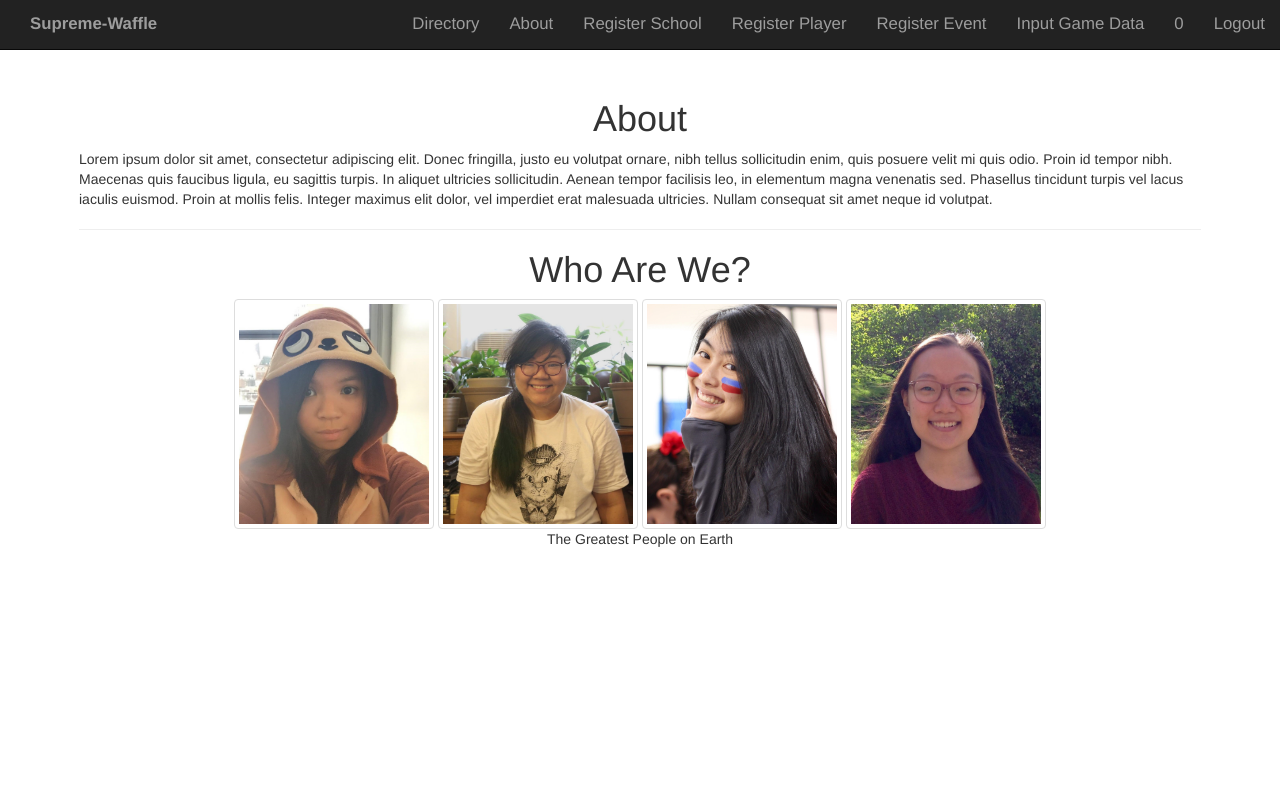
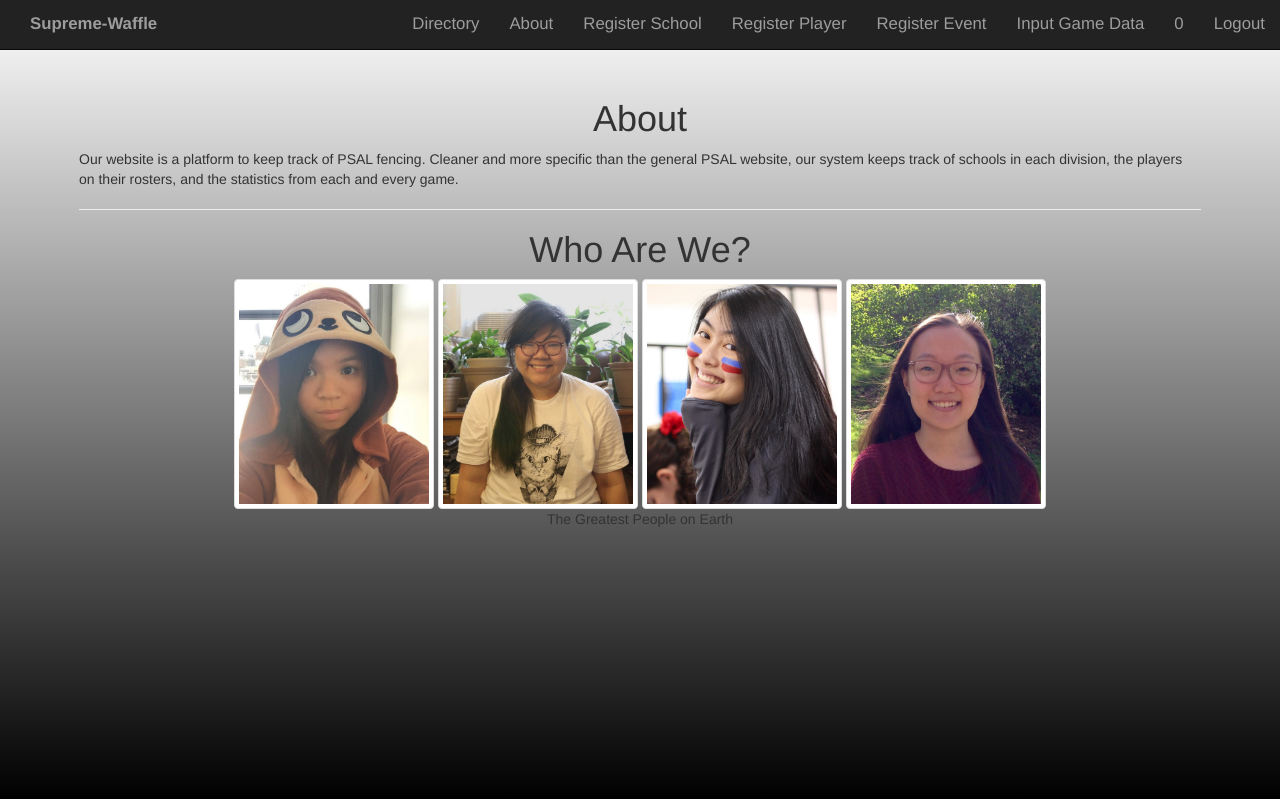
Before and after one commit to serenadipity/supreme-waffle, a Flask app: page /about in a window 1280 px wide. Shown: the part 1-800 px from the top of the page. Run offline with Flask 2, Linux system fonts and the light colour scheme; some libraries are stand-ins or nearby versions.

Commit message:
about page and fixed background stuff

```diff
--- a/static/style.css
+++ b/static/style.css
@@ -1,4 +1,14 @@
 /* CSS Stylesheet */
+
+html {
+    height: 100%;
+}
+body {
+    height: 100%;
+    margin: 0;
+    background-repeat: no-repeat;
+    background-attachment: fixed;
+}
 
 body {
     padding-top:80px;
--- a/templates/about.html
+++ b/templates/about.html
@@ -17,11 +17,17 @@ body {
 </style>
 -->
 
+<style>
+body {
+  background: linear-gradient(white, black);
+}
+</style>
+
 <div class="container">
   <center>
     <h1 id="">About</h1>
   </center>
-  <p>Lorem ipsum dolor sit amet, consectetur adipiscing elit. Donec fringilla, justo eu volutpat ornare, nibh tellus sollicitudin enim, quis posuere velit mi quis odio. Proin id tempor nibh. Maecenas quis faucibus ligula, eu sagittis turpis. In aliquet ultricies sollicitudin. Aenean tempor facilisis leo, in elementum magna venenatis sed. Phasellus tincidunt turpis vel lacus iaculis euismod. Proin at mollis felis. Integer maximus elit dolor, vel imperdiet erat malesuada ultricies. Nullam consequat sit amet neque id volutpat.</p>
+  <p>Our website is a platform to keep track of PSAL fencing. Cleaner and more specific than the general PSAL website, our system keeps track of schools in each division, the players on their rosters, and the statistics from each and every game.</p>
   <hr>
   <center>
   <h1>Who Are We?</h1>
```
